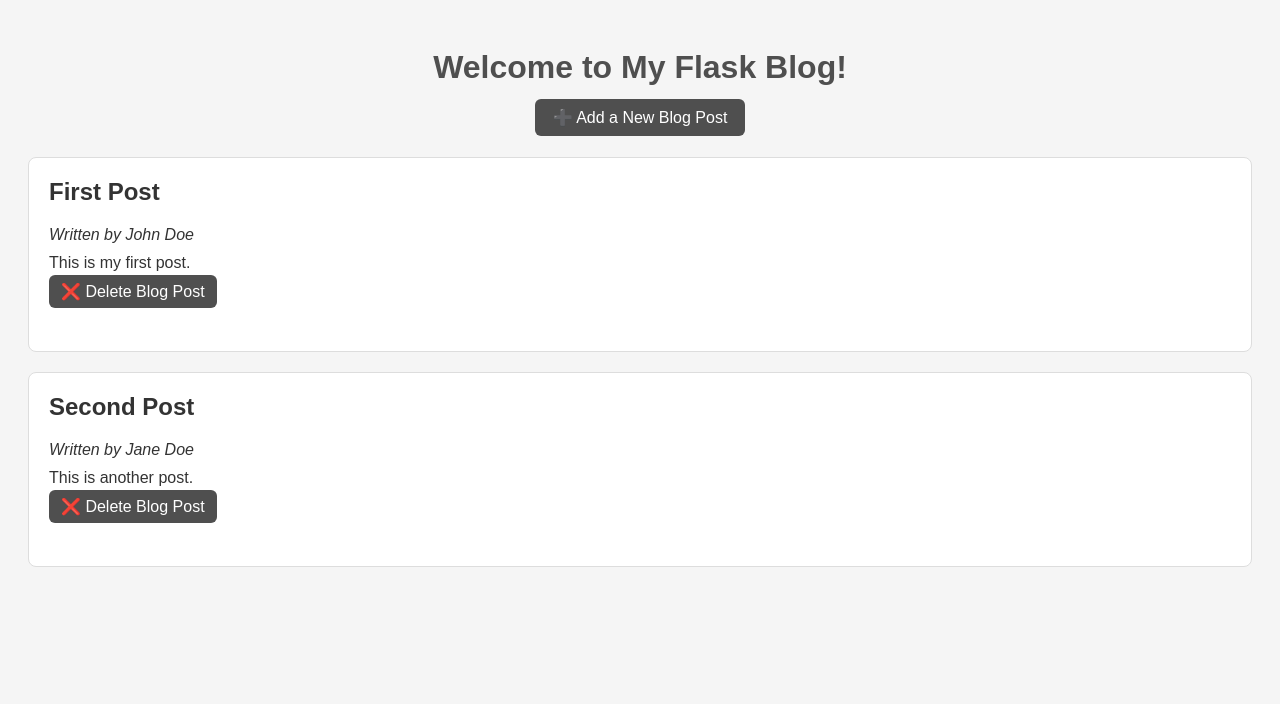
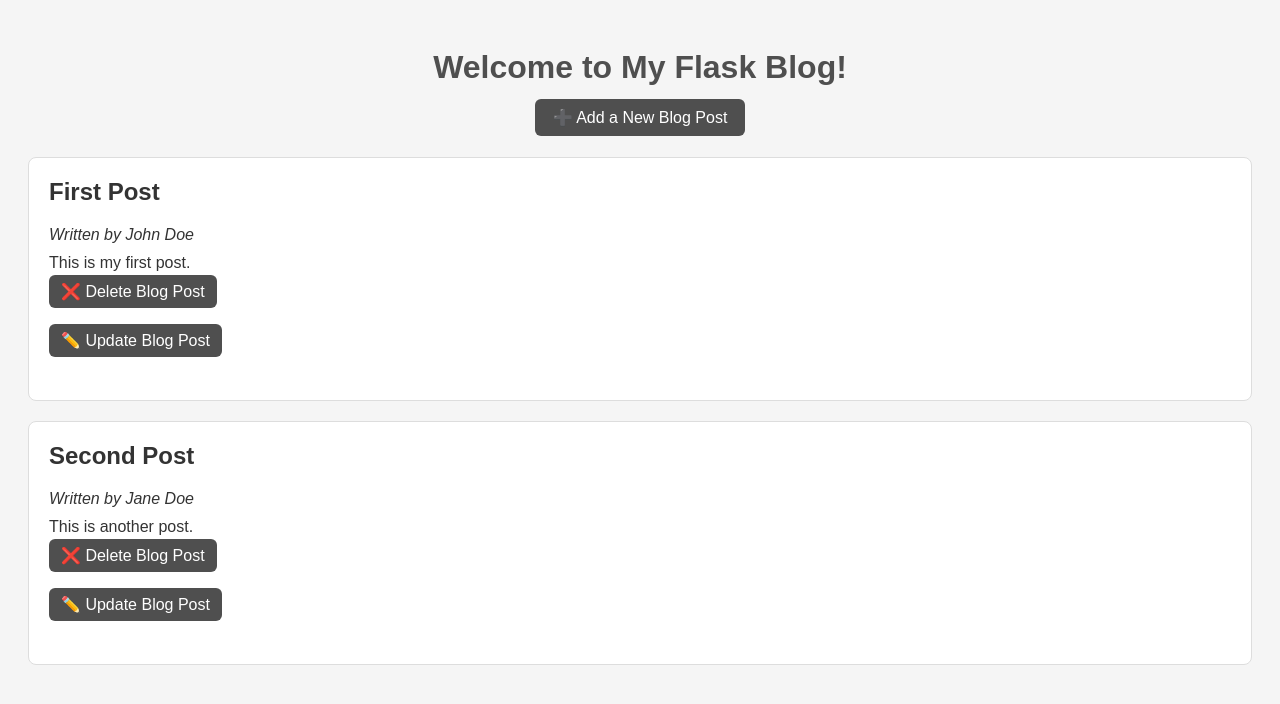
Before and after one commit to ilyassuelen/Basic-Blog-Application, a Flask app: page / in a window 1280 px wide. Shown: the top 704 px of the page. Run offline with Flask 3, Linux system fonts and the light colour scheme.

Commit message:
Adding update route and update button on homepage

```diff
--- a/Downloads/Basic-Blog-Application/app.py
+++ b/Downloads/Basic-Blog-Application/app.py
@@ -67,5 +67,39 @@ def delete(post_id):
     return redirect(url_for('index'))
 
 
+@app.route('/update/<int:post_id>', methods=['GET', 'POST'])
+def update(post_id):
+    """Updating an existing blog post"""
+    posts = load_posts()
+
+    post = None
+    for post in posts:
+        if post["id"] == post_id:
+            post = post
+            break
+
+    if posts is None:
+        # Post not found
+        return "Post not found", 404
+
+    if request.method == 'POST':
+        post["author"] = request.form.get('author')
+        post["title"] = request.form.get('title')
+        post["content"] = request.form.get('content')
+
+        save_posts(posts)
+        return redirect(url_for('index'))
+
+    return render_template('update.html', post=post)
+
+
+
+    # Update the post in the JSON file
+    # Redirect back to index
+
+    # Else, it's a GET request
+    # So display the update.html page
+    return render_template('update.html', post=post)
+
 if __name__ == '__main__':
     app.run(host="0.0.0.0", port=5001, debug=True)
--- a/Downloads/Basic-Blog-Application/templates/index.html
+++ b/Downloads/Basic-Blog-Application/templates/index.html
@@ -21,10 +21,18 @@
             <h2>{{ post.title }}</h2>
             <p><em>Written by {{ post.author }}</em></p>
             <p>{{ post.content }}</p>
+
             <p style="text-align: left; margin-bottom: 30px;">
                 <a href="{{ url_for('delete', post_id=post.id) }}"
                     style="text-decoration: none; background-color: #4F4F4F; color: white; padding: 8px 12px; border-radius: 6px;">
                         ❌ Delete Blog Post
+                </a>
+            </p>
+
+            <p style="text-align: left; margin-bottom: 30px;">
+                <a href="{{ url_for('update', post_id=post.id) }}"
+                    style="text-decoration: none; background-color: #4F4F4F; color: white; padding: 8px 12px; border-radius: 6px;">
+                        ✏️ Update Blog Post
                 </a>
             </p>
         </div>
```
